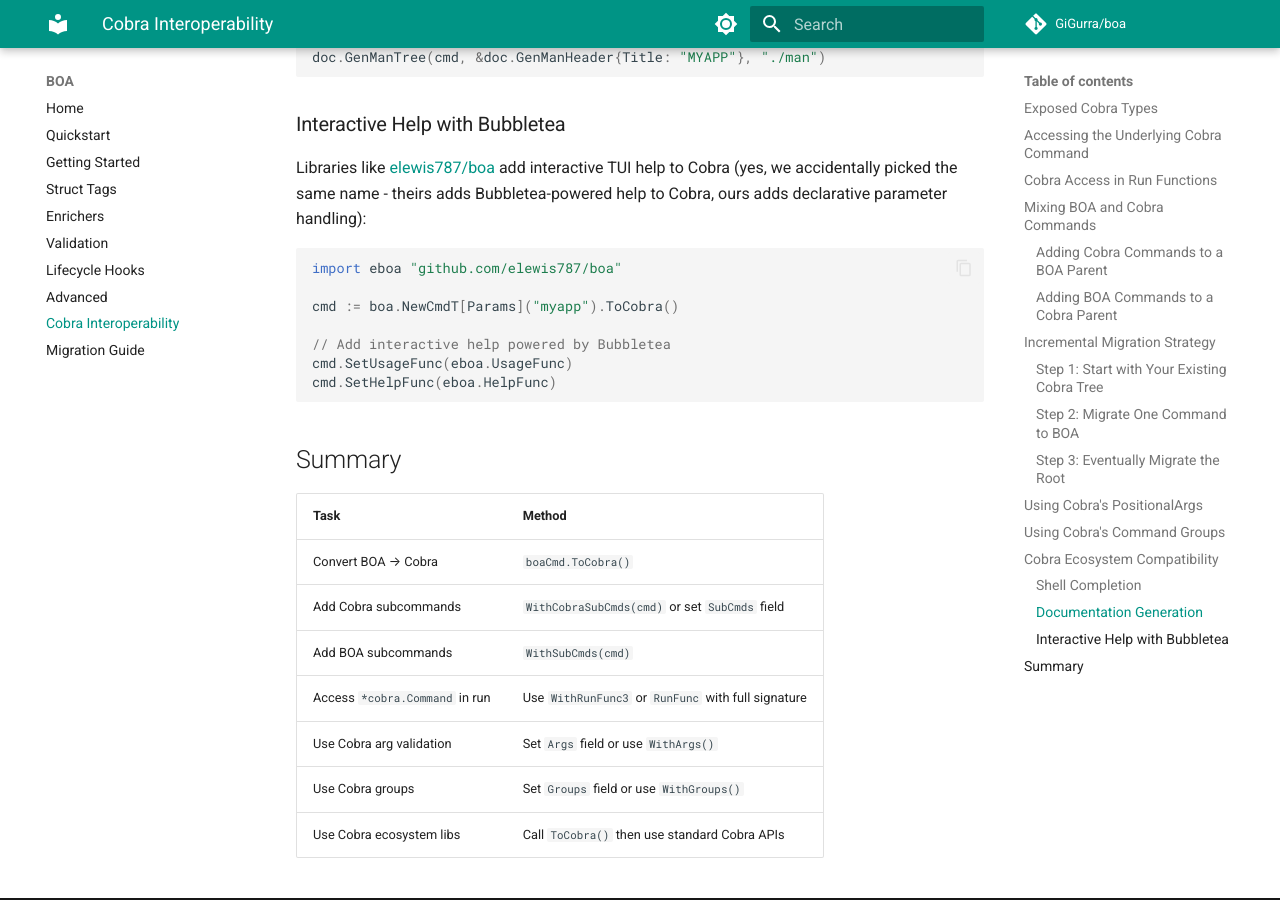
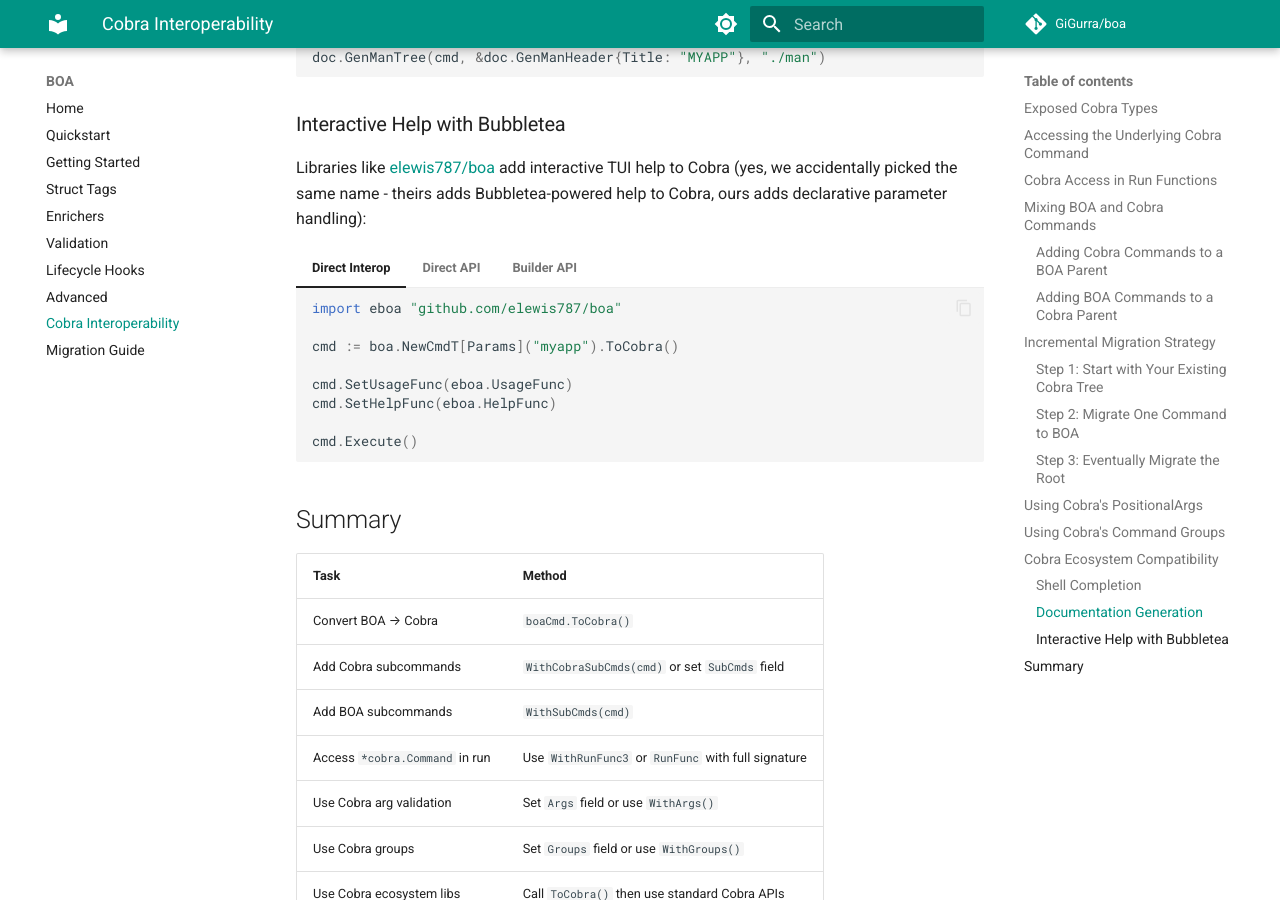
Before and after one commit to GiGurra/boa, an MkDocs documentation site: the page built from docs/cobra-interop.md, in a window 1280 px wide and 900 px high, scrolled down 5476 px. Built offline with MkDocs 1.6.1 and Material for MkDocs 9.7.7, drawn with Linux system fonts in a browser that asks for light colours; comment, search, counter and statistics services are not loaded.

Commit message:
docs: add Cobra ecosystem compatibility section
Cover shell completion, doc generation, and Bubbletea interactive help.
Acknowledge the naming coincidence with elewis787/boa.

Co-Authored-By: Claude Opus 4.5 <noreply@anthropic.com>

````diff
--- a/docs/cobra-interop.md
+++ b/docs/cobra-interop.md
@@ -335,15 +335,47 @@ doc.GenManTree(cmd, &doc.GenManHeader{Title: "MYAPP"}, "./man")
 
 Libraries like [elewis787/boa](https://github.com/elewis787/boa) add interactive TUI help to Cobra (yes, we accidentally picked the same name - theirs adds Bubbletea-powered help to Cobra, ours adds declarative parameter handling):
 
-```go
-import eboa "github.com/elewis787/boa"
+=== "Direct Interop"
 
-cmd := boa.NewCmdT[Params]("myapp").ToCobra()
+    ```go
+    import eboa "github.com/elewis787/boa"
 
-// Add interactive help powered by Bubbletea
-cmd.SetUsageFunc(eboa.UsageFunc)
-cmd.SetHelpFunc(eboa.HelpFunc)
-```
+    cmd := boa.NewCmdT[Params]("myapp").ToCobra()
+
+    cmd.SetUsageFunc(eboa.UsageFunc)
+    cmd.SetHelpFunc(eboa.HelpFunc)
+
+    cmd.Execute()
+    ```
+
+=== "Direct API"
+
+    ```go
+    import eboa "github.com/elewis787/boa"
+
+    boa.CmdT[Params]{
+        Use: "myapp",
+        PostCreateFunc: func(params *Params, cmd *cobra.Command) error {
+            cmd.SetUsageFunc(eboa.UsageFunc)
+            cmd.SetHelpFunc(eboa.HelpFunc)
+            return nil
+        },
+    }.Run()
+    ```
+
+=== "Builder API"
+
+    ```go
+    import eboa "github.com/elewis787/boa"
+
+    boa.NewCmdT[Params]("myapp").
+        WithPostCreateFunc(func(params *Params, cmd *cobra.Command) error {
+            cmd.SetUsageFunc(eboa.UsageFunc)
+            cmd.SetHelpFunc(eboa.HelpFunc)
+            return nil
+        }).
+        Run()
+    ```
 
 ## Summary
 
````
